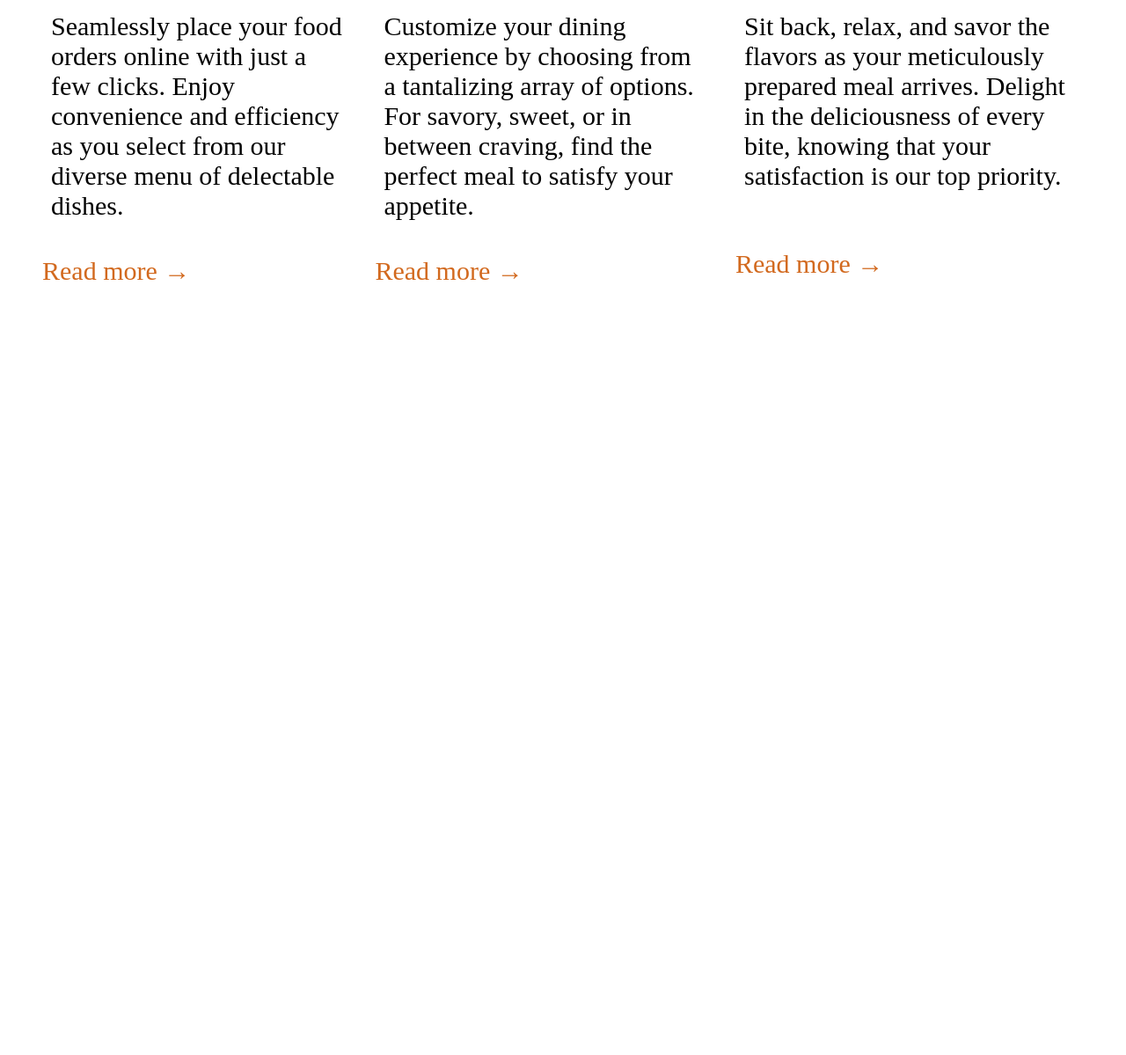
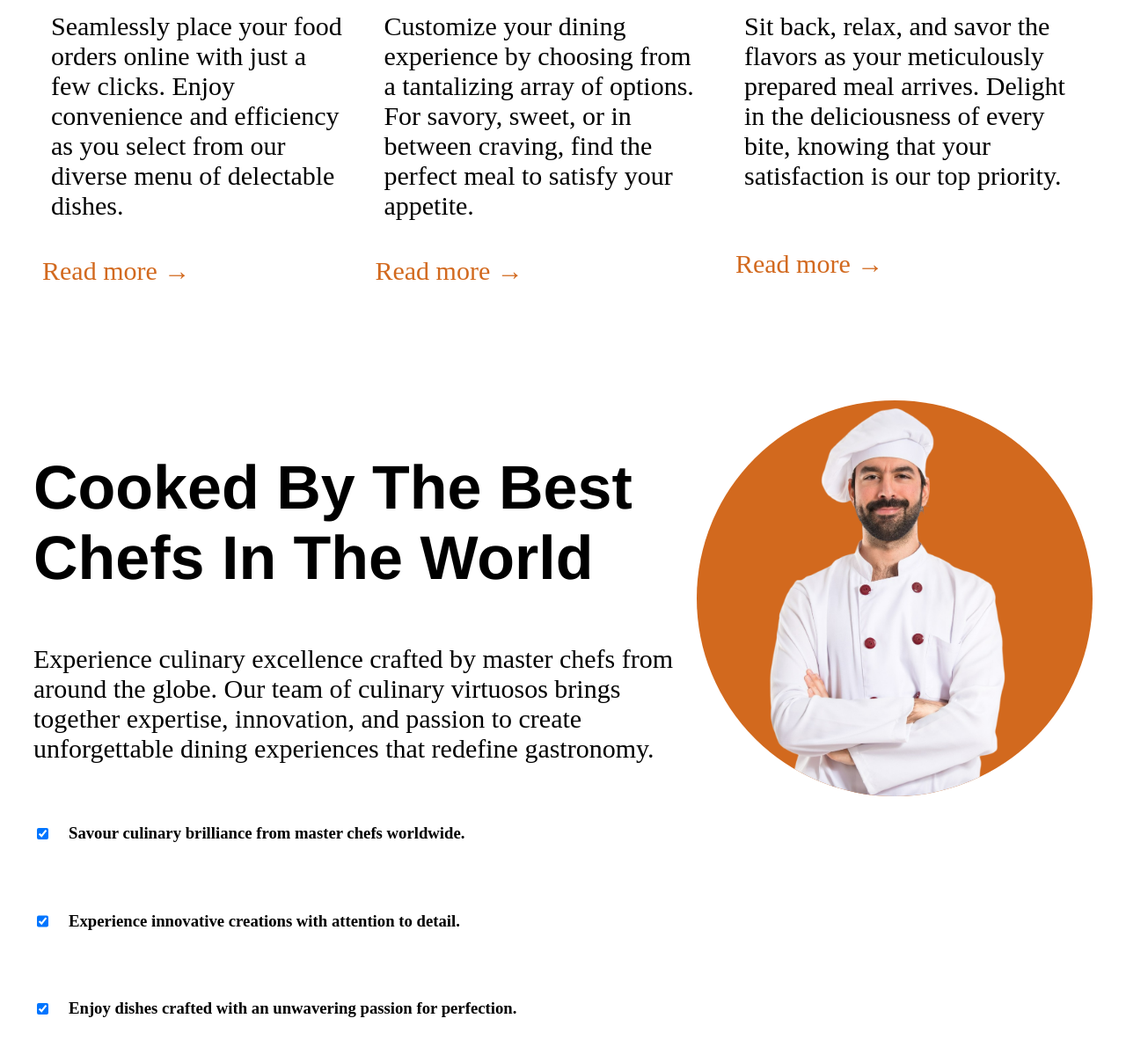
Before and after one commit to Humepenthe/food-app, a plain HTML site: page LandingPage/index.html in a window 1280 px wide. Shown: the part 2715-3914 px from the top of the page at 88% size. Before the commit the page ends 3118 px from the top, so only its background shows below. Drawn offline with Linux system fonts and the light colour scheme.

Commit message:
Add files via upload

```diff
--- a/LandingPage/index.html
+++ b/LandingPage/index.html
@@ -142,5 +142,33 @@
   bite, knowing that your satisfaction is our top priority.</p>
     <p class="Read-More eke">Read more &#8594 </p>
 </div></section>
+
+<br>
+<br>
+<br>
+<br>
+<br>
+
+
+
+<section class="sixth-section"><div class="6th-div"><h1>Cooked By The Best Chefs In The World</h1>
+
+  <p>Experience culinary excellence crafted by master chefs from around the globe. Our team of culinary virtuosos brings
+  together expertise, innovation, and passion to create unforgettable dining experiences that redefine gastronomy.</p>
+
+ <div style="display: flex;"> <input type="checkbox" class="checkbox-one" checked><h3 style="padding: 20px;">Savour culinary brilliance from master chefs worldwide.</h3>
+  </div>
+  <div style="display: flex;">
+  <input type="checkbox" class="checkbox-two" checked><h3 style="padding: 20px;">Experience innovative creations with attention to detail.</h3>
+  </div>
+  <div style="display: flex;">
+  <input type="checkbox" class="checkbox-three" checked><h3 style="padding: 20px;">Enjoy dishes crafted with an unwavering passion for perfection.</h3>
+  </div>
+</div>
+
+
+<img src="/LandingPage/chef.png" alt="A chef" class="third-img">
+</section>
+
   </body>
 </html>
--- a/LandingPage/style.css
+++ b/LandingPage/style.css
@@ -200,3 +200,15 @@ padding: 40px;
 .eke:hover {
     cursor: pointer;
 }
+
+.third-img {
+
+    background-color: chocolate;
+    border-radius: 50%;
+}
+
+
+.checkbox-one {
+    color: green;
+    background-color: red;
+}
```
Also changed, not shown: LandingPage/chef.png (added).
